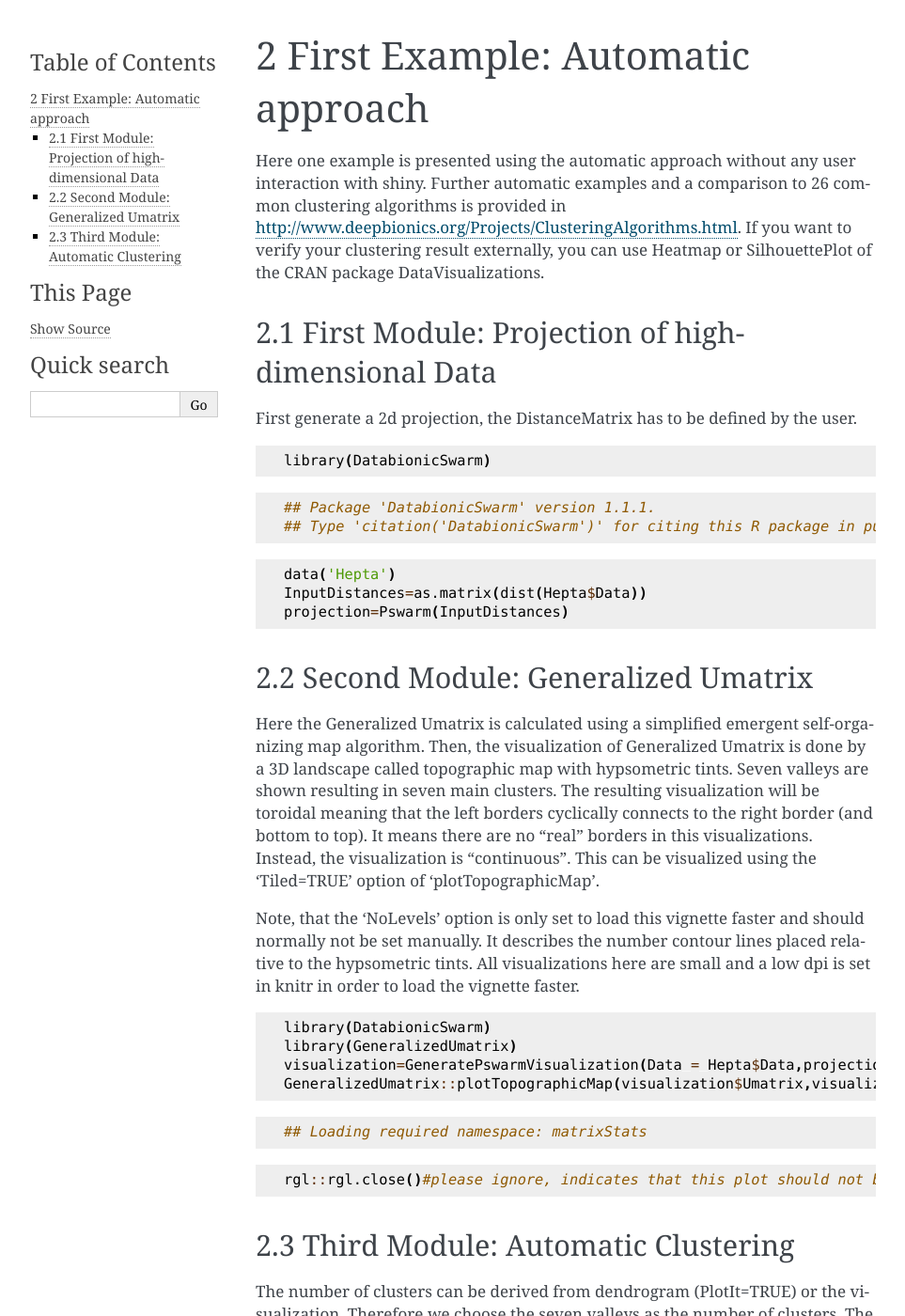
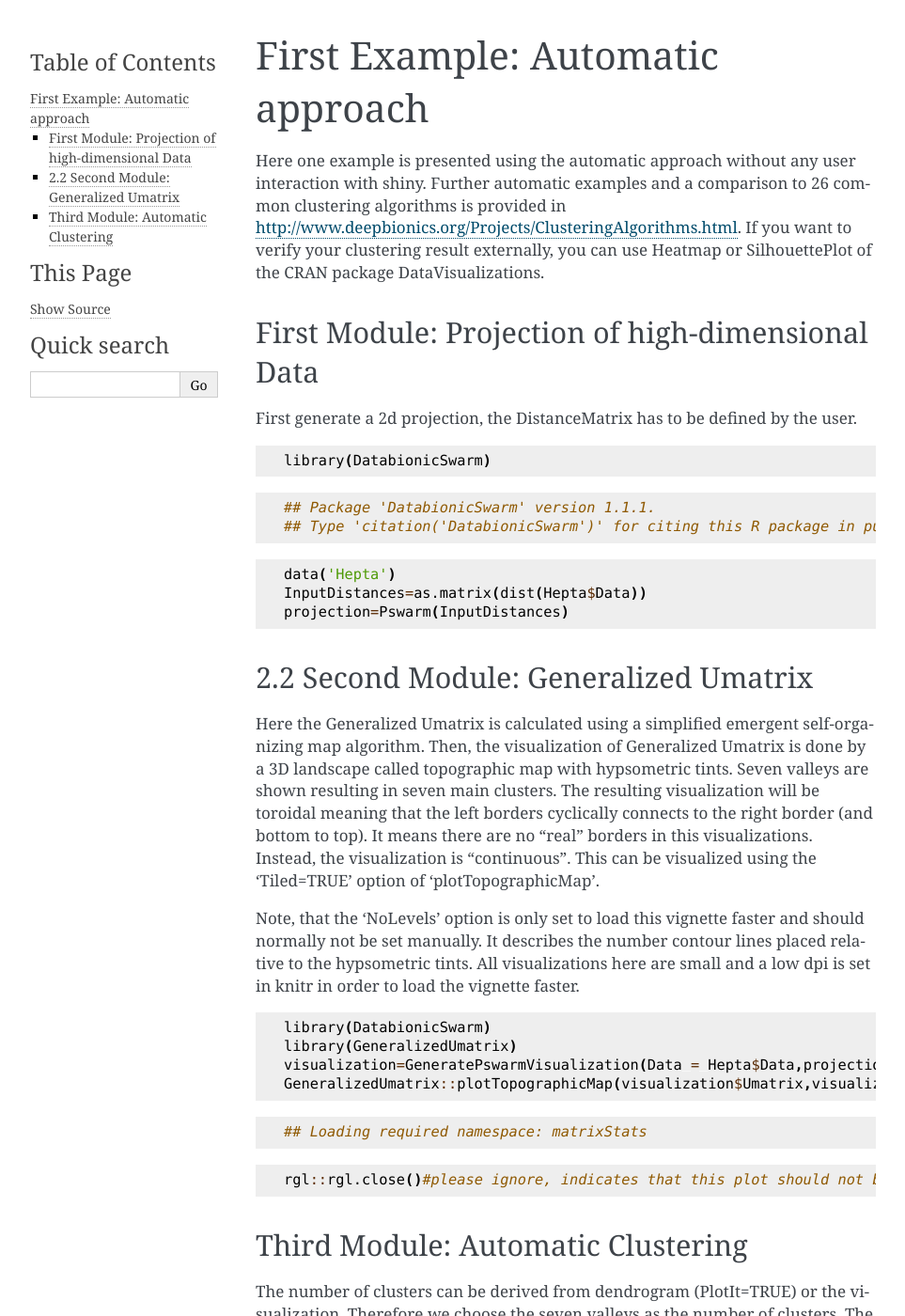
Before and after one commit to AsbahToqeer/DatabionicSwarm, a Sphinx documentation site: the page built from docs/source/first.rst, in a window 1280 px wide and 1400 px high. Shown: the whole window at 94% size, without its empty margins (148-1111 px from the left). Built offline with Sphinx 7.4.7, drawn with Linux system fonts in a browser that asks for light colours.

Commit message:
Update first.rst

```diff
--- a/docs/source/first.rst
+++ b/docs/source/first.rst
@@ -1,10 +1,10 @@
 
-2 First Example: Automatic approach
+First Example: Automatic approach
 ===================================
 
 Here one example is presented using the automatic approach without any user interaction with shiny. Further automatic examples and a comparison to 26 common clustering algorithms is provided in http://www.deepbionics.org/Projects/ClusteringAlgorithms.html. If you want to verify your clustering result externally, you can use Heatmap or SilhouettePlot of the CRAN package DataVisualizations.
 
-2.1 First Module: Projection of high-dimensional Data
+First Module: Projection of high-dimensional Data
 -----------------------------------------------------
 
 First generate a 2d projection, the DistanceMatrix has to be defined by the user.
@@ -46,7 +46,7 @@ Note, that the ‘NoLevels’ option is only set to load this vignette faster an
 
 	rgl::rgl.close()#please ignore, indicates that this plot should not be saved in Rmarkdown
 
-2.3 Third Module: Automatic Clustering
+Third Module: Automatic Clustering
 --------------------------------------
 
 The number of clusters can be derived from dendrogram (PlotIt=TRUE) or the visualization. Therefore we choose the seven valleys as the number of clusters. The function DBSclustering has one parameter to be set. Typically, the default setting “StructureType = TRUE” works fine. However, for density-based structures sometimes StructureType = FALSE of the function ‘DBSclustering’ yields better results. Please verify with the visualization or the Dendrogram. For the Dendrogram choose PlotIt=TRUE in the function ‘DBSclustering’. In the case of “BestmatchingUnits”, the parameter “LC” defines the size of the grid with Lines and columns where the position (0,0) lies in the left upper corner. In the case of “ProjectedPoints”, the point (0,0) lies in the left bottom corner. The transformation is normally done automatically. However, sometimes the user wishes to skip the visualization and use projected points directly. Then “LC” can be changed accordingly to LC[c(2,1)]. Seldom, there could be a rounding error leading to an error catch. In such a case try LC+1.
```
